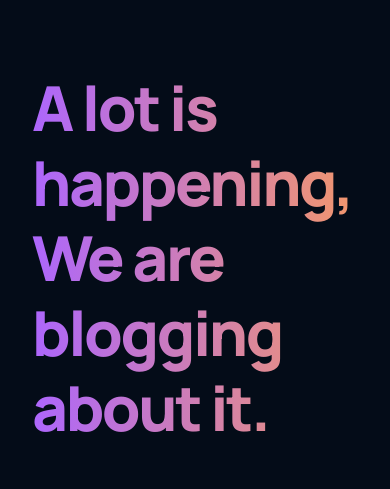
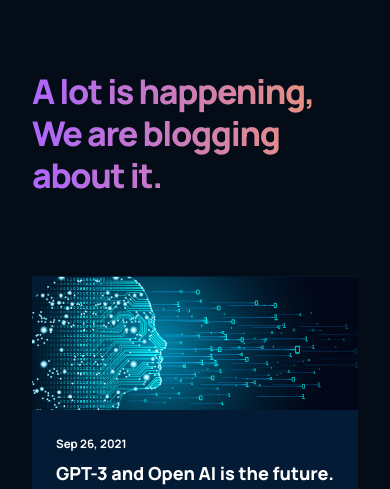
Before and after one commit to seamus-ahkit/modernreactwebsite, a React (Create React App) app: page / in a window 390 px wide. Shown: the part 4682-5171 px from the top of the page. Built offline with nearby package versions, Linux system fonts and the light colour scheme.

Commit message:
Finish blog

```diff
--- a/src/containers/blog/blog.css
+++ b/src/containers/blog/blog.css
@@ -55,5 +55,23 @@
 }
 
 @media screen and (max-width: 700px) {
+    .gpt3__blog-container_groupB {
+        grid-template-columns: repeat(1, 1fr);
+    }
 
+    .gpt3__blog-container_groupA .gpt3__blog-container_article {
+        width: 100%;
+    }
+
+    .gpt3__blog-heading h1 {
+        font-size: 46px;
+        line-height: 52px
+    }
 }
+
+@media screen and (max-width: 550px) {
+    .gpt3__blog-heading h1 {
+        font-size: 34px;
+        line-height: 42px
+    }
+}
```
